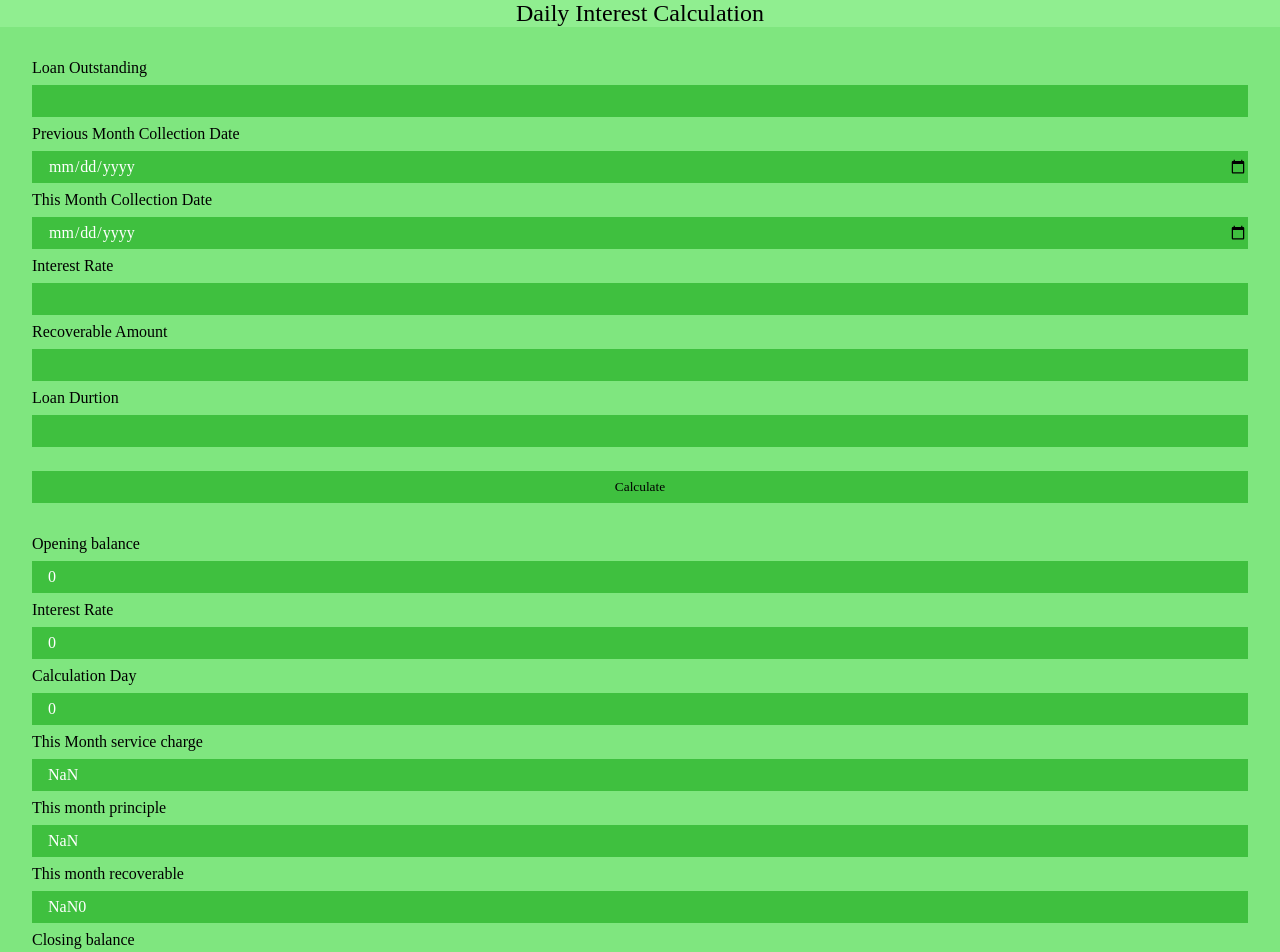
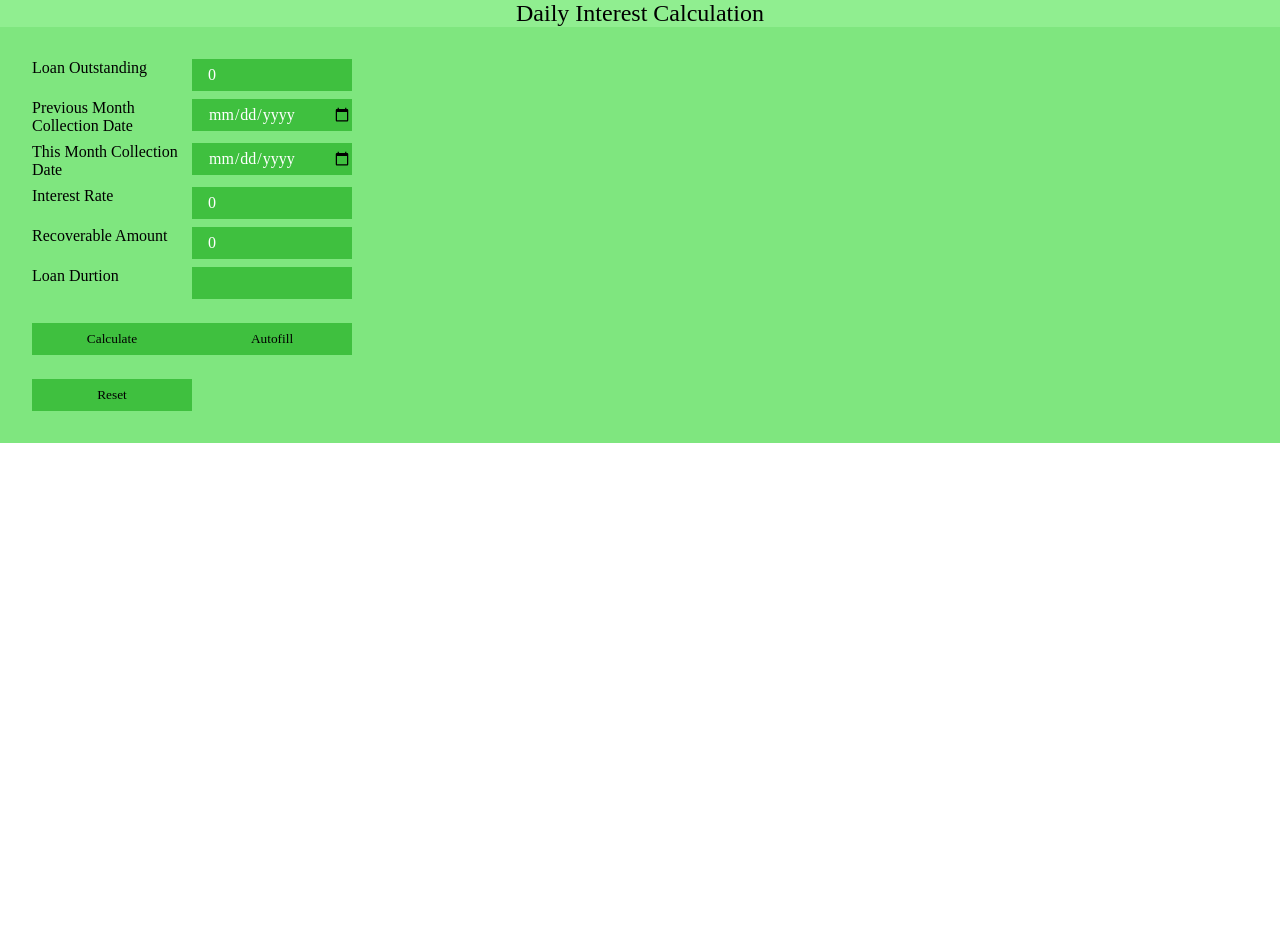
Before and after one commit to Soab42/loancalcweb, a React (Create React App) app: page / in a window 1280 px wide. Shown: the top 952 px of the page. After the commit the page ends 800 px from the top, so only its background shows below. Built offline with nearby package versions, Linux system fonts and the light colour scheme.

Commit message:
published

```diff
--- a/src/page/DailyCalc/Daily.js
+++ b/src/page/DailyCalc/Daily.js
@@ -1,3 +1,4 @@
+import moment from "moment";
 import React, { useState, useEffect } from "react";
 
 import classes from "../../styles/Daily.module.css";
@@ -9,7 +10,7 @@ export default function Daily() {
   const [day, setDay] = useState(0);
   const [principal, setPrincipal] = useState(0);
   const [lastoutstanding, setLastoutstanding] = useState(0);
-  const [finalservicecharge, setFinalservicecharge] = useState([]);
+  const [results, setResults] = useState([]);
   const [date, setDate] = useState(new Date());
   const [date2, setDate2] = useState(new Date());
   const [duration, setDuration] = useState();
@@ -17,11 +18,53 @@ export default function Daily() {
     setDay(
       Math.abs((new Date(date2) - new Date(date)) / (24 * 60 * 60 * 1000))
     );
-    const service = outstanding * (rate / (30.417 * duration));
+    const service = outstanding * (rate / 365);
     const charge = (service / 100) * day;
-    console.log(duration);
-    setServicecharge(charge.toFixed(2));
-  }, [date, date2, outstanding, rate, duration, day]);
+    console.log(date);
+    setServicecharge(Math.ceil(charge));
+    setPrincipal(recoverable - servicecharge);
+    setLastoutstanding(outstanding - principal);
+  }, [
+    date,
+    date2,
+    outstanding,
+    rate,
+    duration,
+    day,
+    principal,
+    servicecharge,
+    recoverable,
+  ]);
+  const result = () => {
+    setResults([
+      {
+        outstanding,
+        rate,
+        principal,
+        servicecharge,
+        recoverable,
+        duration,
+        lastoutstanding,
+        day,
+      },
+    ]);
+  };
+  const reset = () => {
+    setOutstanding(0);
+    setRate(0);
+    setRecoverable(0);
+    setDuration(0);
+  };
+  const autofill = () => {
+    setOutstanding(100000);
+    setDate(moment(new Date(date)).format("YYYY-MM-DD"));
+    setDate2(
+      moment(new Date(date).setDate(date.getDate() + 30)).format("YYYY-MM-DD")
+    );
+    setRate(24);
+    setRecoverable(9500);
+    setDuration(12);
+  };
   return (
     <div>
       <div
@@ -34,14 +77,18 @@ export default function Daily() {
       >
         Daily Interest Calculation
       </div>
+      <div className={classes.frame}>
         <div className={classes.form}>
           <label className={classes.label}>Loan Outstanding</label>
           <input
             className={classes.input}
             type="text"
+            value={outstanding}
             onChange={(e) => setOutstanding(e.target.value)}
           ></input>
-        <label className={classes.label}>Previous Month Collection Date</label>
+          <label className={classes.label}>
+            Previous Month Collection Date
+          </label>
           <input
             className={classes.input}
             type="date"
@@ -51,18 +98,21 @@ export default function Daily() {
           <label className={classes.label}>This Month Collection Date</label>
           <input
             className={classes.input}
+            value={date2}
             type="date"
             onChange={(e) => setDate2(e.target.value)}
           ></input>
           <label className={classes.label}>Interest Rate</label>
           <input
             className={classes.input}
+            value={rate}
             type="text"
             onChange={(e) => setRate(e.target.value)}
           ></input>
           <label className={classes.label}>Recoverable Amount</label>
           <input
             className={classes.input}
+            value={recoverable}
             type="text"
             onChange={(e) => setRecoverable(e.target.value)}
           ></input>
@@ -70,53 +120,96 @@ export default function Daily() {
           <input
             className={classes.input}
             type="text"
+            value={duration}
             onChange={(e) => setDuration(e.target.value)}
           ></input>
-        <button className={classes.btn} type="button" value={"Calculate"}>
+          <button
+            className={classes.btn}
+            type="button"
+            value={"Calculate"}
+            onClick={result}
+          >
             Calculate
           </button>
+          <button
+            className={classes.btn}
+            type="button"
+            value={"Calculate"}
+            onClick={autofill}
+          >
+            Autofill
+          </button>
+          <button
+            className={classes.btn}
+            type="button"
+            value={"Calculate"}
+            onClick={reset}
+          >
+            Reset
+          </button>
         </div>
+        {outstanding > 0
+          ? results.map((x) => {
+              return (
                 <div className={classes.result}>
                   <label className={classes.label}>Opening balance</label>
                   <input
                     className={classes.input}
                     disabled
                     type={"text"}
-          value={outstanding}
+                    value={x.outstanding}
                   />
                   <label className={classes.label}>Interest Rate</label>
 
-        <input className={classes.input} disabled type={"text"} value={rate} />
-        <label className={classes.label}>Calculation Day</label>
-        <input className={classes.input} disabled type={"text"} value={day} />
-        <label className={classes.label}>This Month service charge</label>
                   <input
                     className={classes.input}
                     disabled
                     type={"text"}
-          value={servicecharge}
+                    value={x.rate}
+                  />
+                  <label className={classes.label}>Calculation Day</label>
+                  <input
+                    className={classes.input}
+                    disabled
+                    type={"text"}
+                    value={x.day}
+                  />
+                  <label className={classes.label}>
+                    This Month service charge
+                  </label>
+                  <input
+                    className={classes.input}
+                    disabled
+                    type={"text"}
+                    value={x.servicecharge}
                   />
                   <label className={classes.label}>This month principle</label>
                   <input
                     className={classes.input}
                     disabled
                     type={"text"}
-          value={recoverable - servicecharge}
+                    value={x.principal}
                   />
-        <label className={classes.label}>This month recoverable</label>
+                  <label className={classes.label}>
+                    This month recoverable
+                  </label>
                   <input
                     className={classes.input}
                     disabled
                     type={"text"}
-          value={servicecharge + principal}
+                    value={x.recoverable}
                   />
                   <label className={classes.label}>Closing balance</label>
                   <input
                     className={classes.input}
                     disabled
                     type={"text"}
-          value={outstanding - recoverable + servicecharge}
+                    value={x.lastoutstanding}
                   />
+                </div>
+              );
+            })
+          : null}
       </div>
     </div>
   );
--- a/src/styles/Daily.module.css
+++ b/src/styles/Daily.module.css
@@ -1,5 +1,6 @@
 .form {
   display: grid;
+  grid-template-columns: repeat(2, 10rem);
   row-gap: 0.5rem;
   padding: 2rem;
   background-color: rgba(0, 205, 0, 0.5);
@@ -35,5 +36,6 @@
   row-gap: 0.5rem;
   padding-left: 2rem;
   padding-right: 2rem;
+  grid-template-columns: repeat(2, 10rem);
   background-color: rgba(0, 205, 0, 0.5);
 }
```
Lines whose indentation alone changed are shown as unchanged.
